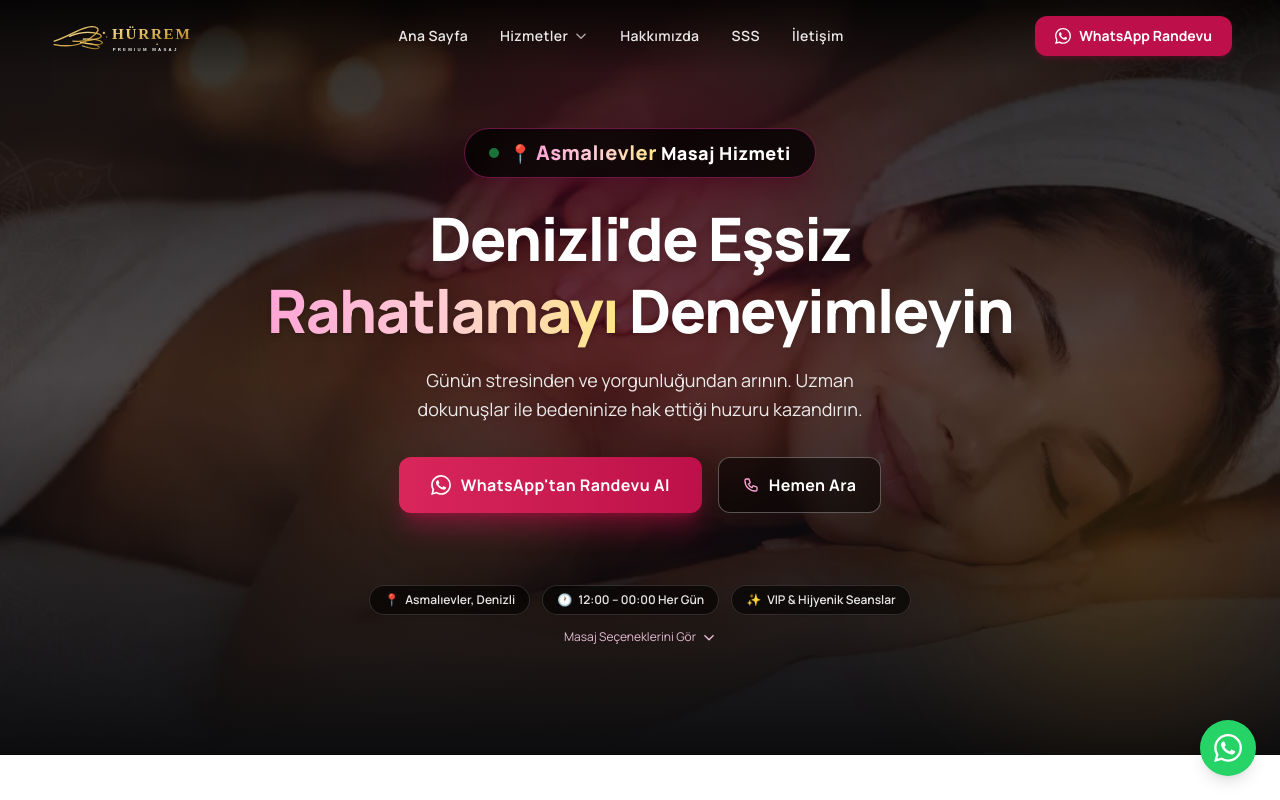
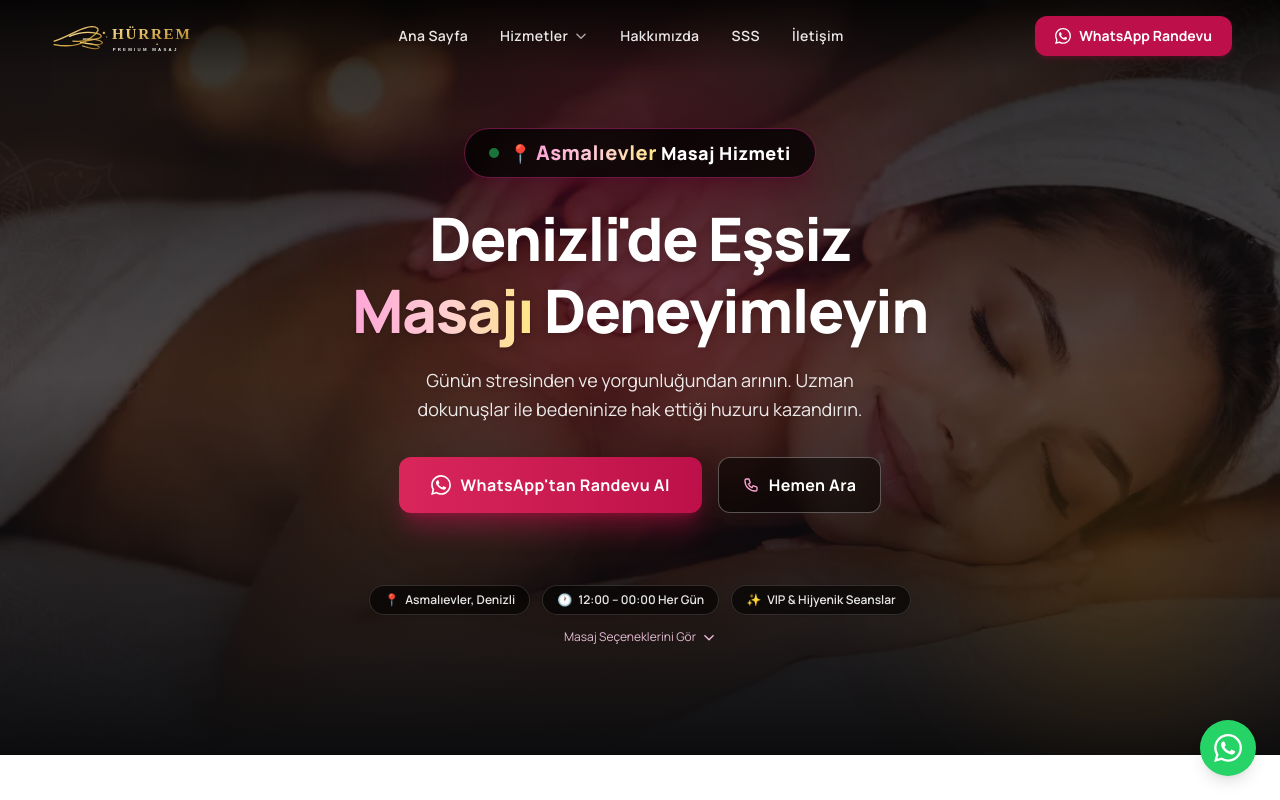
Before and after one commit to webtasarimdigital/hurrempremium, a Next.js app: page / in a window 1280 px wide. Shown: the top 800 px of the page. Built offline with nearby package versions, Linux system fonts and the light colour scheme.

Commit message:
fix(hero): update title to Denizli'de Essiz Masaji Deneyimleyin

```diff
--- a/src/app/page.tsx
+++ b/src/app/page.tsx
@@ -150,7 +150,7 @@ export default function HomePage() {
             <h1 className="text-white text-3xl sm:text-5xl lg:text-6xl font-black leading-[1.2] tracking-tight drop-shadow-md mb-3 sm:mb-5">
               Denizli&apos;de Eşsiz <br />
               <span className="text-transparent bg-clip-text bg-gradient-to-r from-pink-300 via-rose-200 to-amber-200 drop-shadow">
-                Rahatlamayı
+                Masajı
               </span>{" "}
               Deneyimleyin
             </h1>
```
